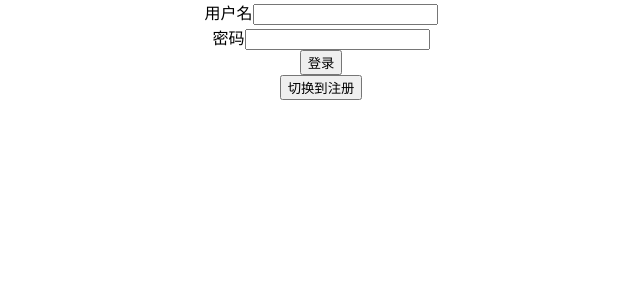
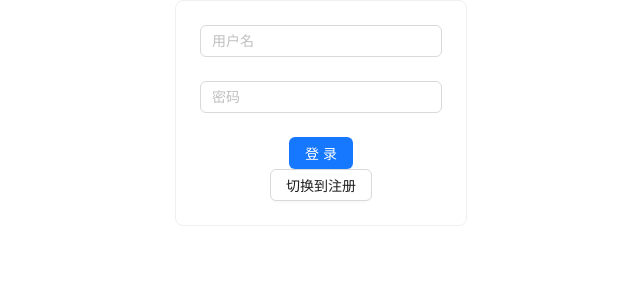
Before and after one commit to liheyuan/react-mvt, a React (Create React App) app in the folder react-mvt-app/: page / in a window 1280 px wide. Shown: the top 300 px of the page, without its empty margins (319-959 px from the left). Built offline with nearby package versions, Linux system fonts and the light colour scheme.

Commit message:
MOD: Use antd

```diff
--- a/react-mvt-app/package.json
+++ b/react-mvt-app/package.json
@@ -10,6 +10,7 @@
     "@types/node": "^16.18.61",
     "@types/react": "^18.2.37",
     "@types/react-dom": "^18.2.15",
+    "antd": "^5.12.7",
     "qs": "^6.11.2",
     "react": "^18.2.0",
     "react-dom": "^18.2.0",
--- a/react-mvt-app/src/pages/news-list/index.tsx
+++ b/react-mvt-app/src/pages/news-list/index.tsx
@@ -2,14 +2,11 @@ import { useEffect, useState } from "react";
 import { List } from "./list";
 import { SearchPanel } from "./search-panel";
 import { cleanObject, useDebounce, useMount } from "../../utils";
-import qs from "qs";
 import { useHttp } from "../../utils/http";
-
-const apiUrl = process.env.REACT_APP_API_URL;
 
 export const NewsList = () => {
   const [param, setParam] = useState({
-    name: "",
+    title: "",
     userId: "",
   });
 
--- a/react-mvt-app/src/pages/news-list/list.tsx
+++ b/react-mvt-app/src/pages/news-list/list.tsx
@@ -1,4 +1,5 @@
 import { User } from "./search-panel";
+import { Table } from "antd";
 
 interface News {
   id: number;
@@ -13,21 +14,27 @@ interface ListProps {
 
 export const List = ({ list, users }: ListProps) => {
   return (
-    <table>
-      <thead>
-        <tr>
-          <th>名称</th>
-          <th>作者</th>
-        </tr>
-      </thead>
-      <tbody>
-        {list.map((news) => (
-          <tr key={news.id}>
-            <td>{news.title}</td>
-            <td>{users.find((user) => user.id === news.userId)?.name}</td>
-          </tr>
-        ))}
-      </tbody>
-    </table>
+    <Table
+      pagination={false}
+      columns={[
+        {
+          title: "名称",
+          dataIndex: "title",
+          key: "title",
+          sorter: (a: News, b: News) => a.title.localeCompare(b.title),
+        },
+        {
+          title: "作者",
+          dataIndex: "userId",
+          key: "userId",
+          render: (userId: number) => {
+            return (
+              <span>{users.find((user) => user.id === userId)?.name}</span>
+            );
+          },
+        },
+      ]}
+      dataSource={list}
+    />
   );
 };
--- a/react-mvt-app/src/pages/news-list/search-panel.tsx
+++ b/react-mvt-app/src/pages/news-list/search-panel.tsx
@@ -1,3 +1,5 @@
+import { Input, Form, Select } from "antd";
+
 export interface User {
   id: number;
   name: string;
@@ -8,7 +10,7 @@ export interface User {
 interface SearchPanelProps {
   users: User[];
   param: {
-    name: string;
+    title: string;
     userId: string;
   };
   setParam: (param: SearchPanelProps["param"]) => void;
@@ -16,33 +18,33 @@ interface SearchPanelProps {
 
 export const SearchPanel = ({ users, param, setParam }: SearchPanelProps) => {
   return (
-    <form action="">
-      <input
+    <Form action="">
+      <Input
         type="text"
-        value={param.name}
+        value={param.title}
         onChange={(evt) =>
           setParam({
             ...param,
-            name: evt.target.value,
+            title: evt.target.value,
           })
         }
-      ></input>
-      <select
+      ></Input>
+      <Select
         value={param.userId}
-        onChange={(evt) =>
+        onChange={(value) =>
           setParam({
             ...param,
-            userId: evt.target.value,
+            userId: value,
           })
         }
       >
-        <option value={""}>作者</option>
+        <Select.Option value={""}>作者</Select.Option>
         {users.map((user) => (
           <option value={user.id} key={user.id}>
             {user.name}
           </option>
         ))}
-      </select>
-    </form>
+      </Select>
+    </Form>
   );
 };
--- a/react-mvt-app/src/unauthenticated-app/index.tsx
+++ b/react-mvt-app/src/unauthenticated-app/index.tsx
@@ -1,16 +1,19 @@
 import React, { useState } from "react";
 import { LoginPage } from "./login";
 import { RegisterPage } from "./register";
+import { Button, Card } from "antd";
 
 export const UnauthenticatedApp = () => {
   const [isRegister, setIsRegister] = useState(false);
 
   return (
-    <div>
-      {isRegister ? <RegisterPage /> : <LoginPage />}
-      <button onClick={() => setIsRegister(!isRegister)}>
-        切换到{isRegister ? "登录" : "注册"}
-      </button>
+    <div style={{ display: "flex", justifyContent: "center" }}>
+      <Card>
+        {isRegister ? <RegisterPage /> : <LoginPage />}
+        <Button onClick={() => setIsRegister(!isRegister)}>
+          切换到{isRegister ? "登录" : "注册"}
+        </Button>
+      </Card>
     </div>
   );
 };
--- a/react-mvt-app/src/unauthenticated-app/login.tsx
+++ b/react-mvt-app/src/unauthenticated-app/login.tsx
@@ -1,33 +1,31 @@
 import React from "react";
 import { useAuth } from "context/auth-context";
-
-const apiUrl = process.env.REACT_APP_API_URL;
+import { Form, Input, Button } from "antd";
 
 export const LoginPage = () => {
-  const { login, user } = useAuth();
+  const { login } = useAuth();
 
-  const handleSubmit = (event: React.FormEvent<HTMLFormElement>) => {
-    event.preventDefault();
-    const username = (event.currentTarget.elements[0] as HTMLInputElement)
-      .value;
-    const password = (event.currentTarget.elements[1] as HTMLInputElement)
-      .value;
-    login({ username, password });
+  const handleSubmit = (values: { username: string; password: string }) => {
+    login(values);
   };
 
   return (
-    <form onSubmit={handleSubmit}>
-      <div>
-        <div>
-          <label htmlFor="username">用户名</label>
-          <input type="text" id={"username"} />
-        </div>
-        <div>
-          <label htmlFor="password">密码</label>
-          <input type="password" id={"password"} />
-        </div>
-        <button type={"submit"}>登录</button>
-      </div>
-    </form>
+    <Form onFinish={handleSubmit}>
+      <Form.Item
+        name={"username"}
+        rules={[{ required: true, message: "请输入用户名" }]}
+      >
+        <Input placeholder={"用户名"} type="text" id={"username"} />
+      </Form.Item>
+      <Form.Item
+        name="password"
+        rules={[{ required: true, message: "请输入密码" }]}
+      >
+        <Input placeholder={"密码"} type="password" id={"password"} />
+      </Form.Item>
+      <Button htmlType={"submit"} type={"primary"}>
+        登录
+      </Button>
+    </Form>
   );
 };
--- a/react-mvt-app/src/unauthenticated-app/register.tsx
+++ b/react-mvt-app/src/unauthenticated-app/register.tsx
@@ -1,33 +1,31 @@
 import React from "react";
 import { useAuth } from "context/auth-context";
-
-const apiUrl = process.env.REACT_APP_API_URL;
+import { Form, Input, Button } from "antd";
 
 export const RegisterPage = () => {
-  const { register, user } = useAuth();
+  const { register } = useAuth();
 
-  const handleSubmit = (event: React.FormEvent<HTMLFormElement>) => {
-    event.preventDefault();
-    const username = (event.currentTarget.elements[0] as HTMLInputElement)
-      .value;
-    const password = (event.currentTarget.elements[1] as HTMLInputElement)
-      .value;
-    register({ username, password });
+  const handleSubmit = (data: { username: string; password: string }) => {
+    register(data);
   };
 
   return (
-    <form onSubmit={handleSubmit}>
-      <div>
-        <div>
-          <label htmlFor="username">用户名</label>
-          <input type="text" id={"username"} />
-        </div>
-        <div>
-          <label htmlFor="password">密码</label>
-          <input type="password" id={"password"} />
-        </div>
-        <button type={"submit"}>注册</button>
-      </div>
-    </form>
+    <Form onFinish={handleSubmit}>
+      <Form.Item
+        name={"username"}
+        rules={[{ required: true, message: "请输入用户名" }]}
+      >
+        <Input placeholder={"用户名"} type="text" id={"username"} />
+      </Form.Item>
+      <Form.Item
+        name={"password"}
+        rules={[{ required: true, message: "请输入密码" }]}
+      >
+        <Input placeholder={"密码"} type="password" id={"password"} />
+      </Form.Item>
+      <Button htmlType={"submit"} type={"primary"}>
+        注册
+      </Button>
+    </Form>
   );
 };
```
Also changed, not shown: 1 other file (tests, documents, lock files or other folders).
